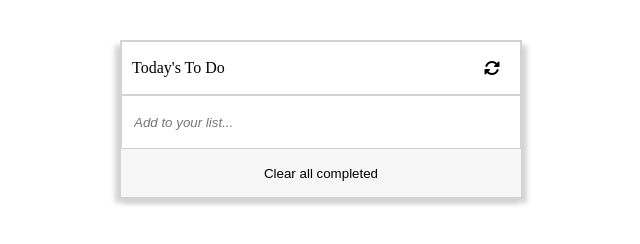
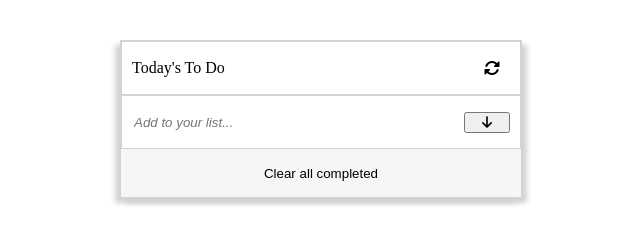
Before and after one commit to AleksandarIvezic/To_Do_list, a website built with webpack: page src/index.html in a window 1280 px wide. Shown: the whole page, without its empty margins (319-959 px from the left). Built offline with nearby package versions, Linux system fonts and the light colour scheme.

Commit message:
Add button to input li item

```diff
--- a/src/index.html
+++ b/src/index.html
@@ -13,7 +13,7 @@
 <div class="main">
   <ul id="tasks">
     <li><span class="left">Today's To Do </span><span class="right"><i class="fas fa-sync-alt"></i></span></li>
-    <li><input type="text" placeholder="Add to your list..."></li>
+    <li><input id="input" type="text" placeholder="Add to your list..."> <button id="push" type="button"><i class="fas fa-arrow-down"></i></button></li>
   </ul>
 </div>
 </body>
```
